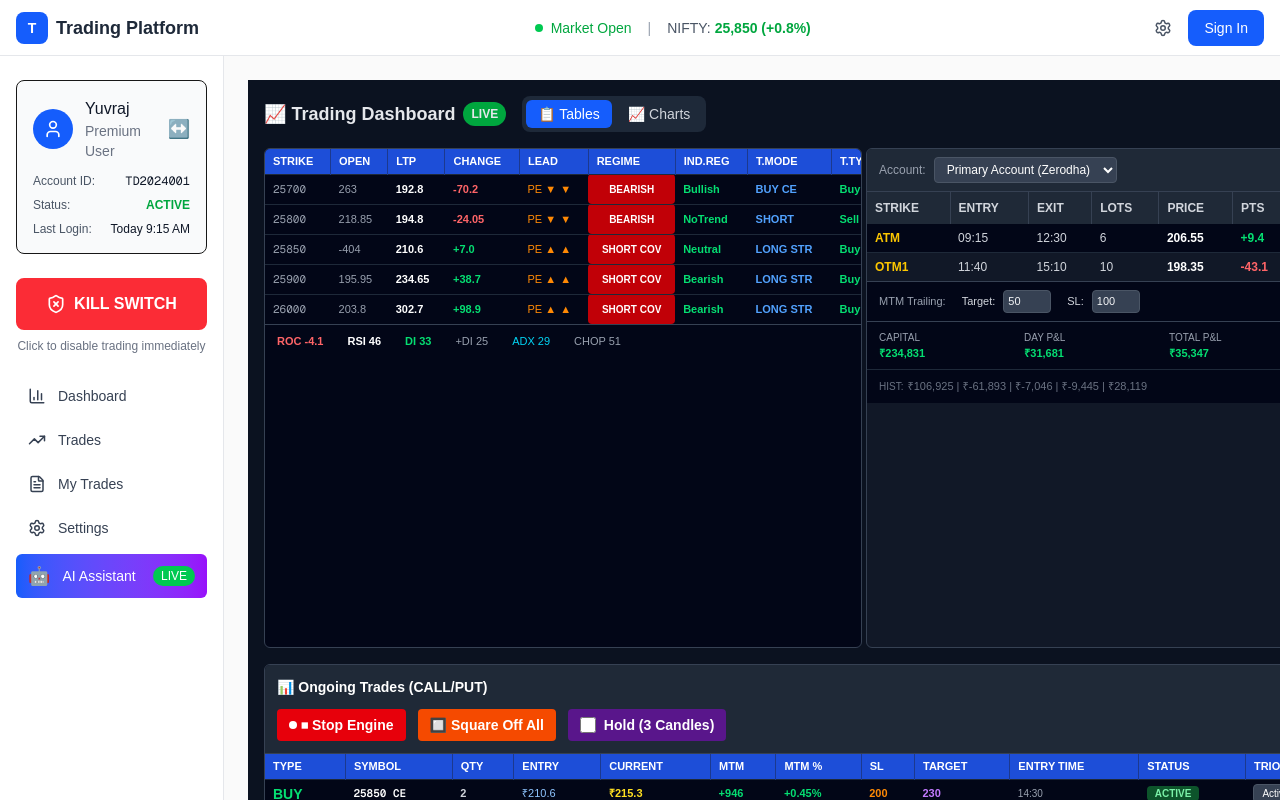
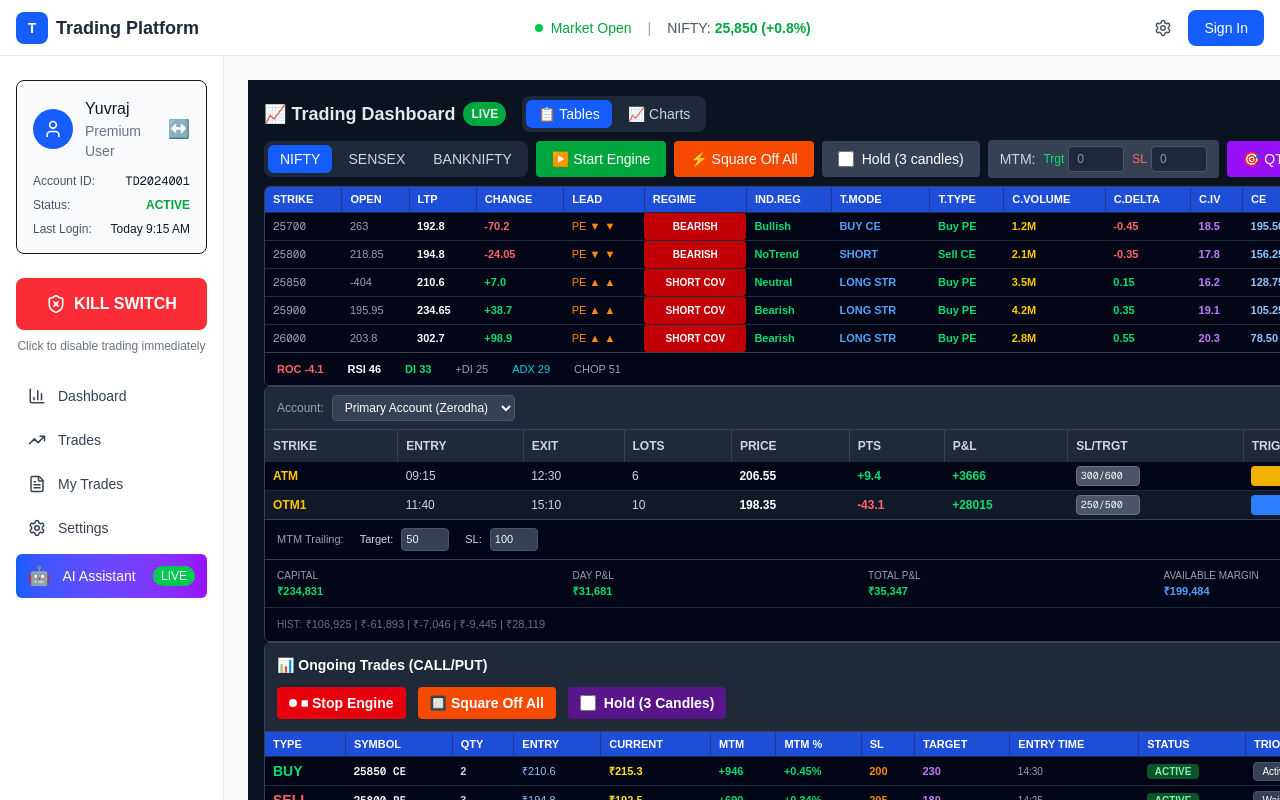
Before and after one commit to knikam3027/tardingUi, a Next.js app: page / in a window 1280 px wide. Shown: the top 800 px of the page. Built offline with nearby package versions, Linux system fonts and the light colour scheme.

Commit message:
Done. Added the NIFTY, SENSEX, BANKNIFTY index selector buttons to the control bar below the Trading Dashboard header.

```diff
--- a/app/page.tsx
+++ b/app/page.tsx
@@ -52,6 +52,7 @@ export default function Home() {
   const [mounted, setMounted] = useState(false);
   const containerRef = useRef<HTMLDivElement>(null);
   const [killSwitchActive, setKillSwitchActive] = useState(false);
+  const [selectedIndex, setSelectedIndex] = useState('NIFTY');
 
   // MTM Trailing for all indices
   const [mtmTarget, setMtmTarget] = useState('');
@@ -130,7 +131,7 @@ export default function Home() {
       >
 
         {/* Header Controls */}
-        <div className="mb-4 flex flex-wrap gap-3 items-center justify-between">
+        <div className="mb-2 flex flex-wrap gap-3 items-center justify-between">
           <div className="flex items-center gap-4">
             <h1 className="text-lg font-bold text-gray-200 flex items-center gap-2">
               📈 Trading Dashboard
@@ -214,99 +215,25 @@ export default function Home() {
           </div>
         </div>
 
-        {/* Mobile Dashboard Component */}
-        <MobileTradingDashboard />
+        {/* Auto Action Buttons - Desktop (below header) */}
+        <div className="hidden lg:flex flex-wrap gap-2 mb-2 items-center">
+          {/* Index Selector */}
+          <div className="flex gap-1 bg-gray-800 rounded-lg p-1">
+            {['NIFTY', 'SENSEX', 'BANKNIFTY'].map((index) => (
+              <button
+                key={index}
+                onClick={() => setSelectedIndex(index)}
+                className={`px-3 py-1 text-sm font-medium rounded-md transition-colors ${
+                  selectedIndex === index
+                    ? 'bg-blue-600 text-white'
+                    : 'text-gray-300 hover:text-white hover:bg-gray-700'
+                }`}
+              >
+                {index}
+              </button>
+            ))}
+          </div>
 
-        {/* Desktop Layout */}
-        <div className="hidden lg:block">
-          {activeView === 'tables' ? (
-            <>
-              {/* Trading Tables Section */}
-              <div className="space-y-4">
-                {/* Strike Prices Table and Account Summary */}
-                <div
-                  ref={containerRef}
-                  className="flex gap-1 transition-all duration-300 relative"
-                >
-                  <div
-                    className="transition-all duration-300 overflow-hidden"
-                    style={{
-                      width: `${leftWidth}%`,
-                      height: `${tableHeight}px`
-                    }}
-                  >
-                    <StrikePricesTable className="h-full" />
-                  </div>
-
-                  {/* Resizer Handle */}
-                  {isResizable && (
-                    <div
-                      onMouseDown={handleMouseDown}
-                      className={`w-1 bg-gray-600 hover:bg-blue-500 cursor-col-resize transition-colors z-10 ${
-                        isDragging ? 'bg-blue-500' : ''
-                      }`}
-                      title="Drag to resize"
-                    />
-                  )}
-
-                  <div
-                    className="transition-all duration-300 overflow-hidden"
-                    style={{
-                      width: `${100 - leftWidth}%`,
-                      height: `${tableHeight}px`
-                    }}
-                  >
-                    <AccountSummary className="h-full" />
-                  </div>
-                </div>
-
-                {/* Ongoing Trades Table */}
-                <OngoingTradesTable />
-
-                {/* Trading History Section */}
-                <TradingHistory />
-              </div>
-            </>
-          ) : (
-            /* Chart View */
-            <div className="space-y-4">
-              <div style={{ height: `${tableHeight + 100}px` }}>
-                <TradingChart className="h-full" />
-              </div>
-
-              {/* Chart-specific controls */}
-              <div className="grid grid-cols-1 lg:grid-cols-2 gap-4">
-                <TradingHistory />
-                <div className="bg-[#111827] border border-gray-700 rounded-lg p-4">
-                  <h3 className="text-sm font-bold text-white mb-3 flex items-center gap-2">
-                    📊 Market Analysis
-                  </h3>
-                  <div className="space-y-2 text-xs">
-                    <div className="flex justify-between">
-                      <span className="text-gray-400">Trend:</span>
-                      <span className="text-green-400 font-semibold">BULLISH</span>
-                    </div>
-                    <div className="flex justify-between">
-                      <span className="text-gray-400">Support:</span>
-                      <span className="text-blue-400 font-semibold">25,750</span>
-                    </div>
-                    <div className="flex justify-between">
-                      <span className="text-gray-400">Resistance:</span>
-                      <span className="text-red-400 font-semibold">26,100</span>
-                    </div>
-                    <div className="flex justify-between">
-                      <span className="text-gray-400">Volatility:</span>
-                      <span className="text-orange-400 font-semibold">MEDIUM</span>
-                    </div>
-                  </div>
-                </div>
-              </div>
-            </div>
-          )}
-        </div>
-
-        {/* Auto Action Buttons - Desktop */}
-        <div className="hidden lg:flex flex-wrap gap-2 mt-4 pt-4 border-t border-gray-700">
           {/* Engine Control */}
           <button
             onClick={handleEngineToggle}
@@ -374,9 +301,70 @@ export default function Home() {
           <button className="px-4 py-2 bg-gray-600 hover:bg-gray-700 text-white rounded text-sm transition-colors flex items-center gap-2">
             🔄 Refresh Data
           </button>
-          <button className="px-4 py-2 bg-blue-600 hover:bg-blue-700 text-white rounded text-sm transition-colors flex items-center gap-2">
-            📊 Analytics
-          </button>
+        </div>
+
+        {/* Mobile Dashboard Component */}
+        <MobileTradingDashboard />
+
+        {/* Desktop Layout */}
+        <div className="hidden lg:block">
+          {activeView === 'tables' ? (
+            <>
+              {/* Trading Tables Section */}
+              <div>
+                {/* Strike Prices Table */}
+                <div ref={containerRef}>
+                  <StrikePricesTable />
+                </div>
+
+                {/* Account Summary */}
+                <div>
+                  <AccountSummary />
+                </div>
+
+                {/* Ongoing Trades Table */}
+                <OngoingTradesTable />
+
+                {/* Trading History Section */}
+                <TradingHistory />
+              </div>
+            </>
+          ) : (
+            /* Chart View */
+            <div className="space-y-4">
+              <div style={{ height: `${tableHeight + 100}px` }}>
+                <TradingChart className="h-full" />
+              </div>
+
+              {/* Chart-specific controls */}
+              <div className="grid grid-cols-1 lg:grid-cols-2 gap-4">
+                <TradingHistory />
+                <div className="bg-[#111827] border border-gray-700 rounded-lg p-4">
+                  <h3 className="text-sm font-bold text-white mb-3 flex items-center gap-2">
+                    📊 Market Analysis
+                  </h3>
+                  <div className="space-y-2 text-xs">
+                    <div className="flex justify-between">
+                      <span className="text-gray-400">Trend:</span>
+                      <span className="text-green-400 font-semibold">BULLISH</span>
+                    </div>
+                    <div className="flex justify-between">
+                      <span className="text-gray-400">Support:</span>
+                      <span className="text-blue-400 font-semibold">25,750</span>
+                    </div>
+                    <div className="flex justify-between">
+                      <span className="text-gray-400">Resistance:</span>
+                      <span className="text-red-400 font-semibold">26,100</span>
+                    </div>
+                    <div className="flex justify-between">
+                      <span className="text-gray-400">Volatility:</span>
+                      <span className="text-orange-400 font-semibold">MEDIUM</span>
+                    </div>
+                  </div>
+                </div>
+              </div>
+            </div>
+          )}
         </div>
 
         {/* QTP Popup - Only closes on X button */}
--- a/components/StrikePricesTable.tsx
+++ b/components/StrikePricesTable.tsx
@@ -297,7 +297,7 @@ const StrikePricesTable = ({ className = "" }: { className?: string }) => {
         <table className="w-full text-[11px] border-collapse min-w-[1200px]">
           <thead className="bg-[#1d4ed8]">
             <tr>
-              {["STRIKE", "OPEN", "LTP", "CHANGE", "LEAD", "REGIME", "IND.REG", "T.MODE", "T.TYPE", "C.VOLUME", "C.DELTA", "C.IV", "CE", "PE", "SL/TGT", "MTM", "MANUAL"].map(h => (
+              {["STRIKE", "OPEN", "LTP", "CHANGE", "LEAD", "REGIME", "IND.REG", "T.MODE", "T.TYPE", "C.VOLUME", "C.DELTA", "C.IV", "CE", "PE", "MANUAL"].map(h => (
                 <th key={h} className="px-2 py-1 text-left font-bold text-white border-r border-blue-900 whitespace-nowrap">
                   {h}
                 </th>
@@ -333,37 +333,6 @@ const StrikePricesTable = ({ className = "" }: { className?: string }) => {
                 <td className="px-2 py-1 text-purple-400 font-semibold">{row.cIV}</td>
                 <td className="px-2 py-1 text-blue-300 font-semibold">{row.ce}</td>
                 <td className="px-2 py-1 text-red-300 font-semibold">{row.pe}</td>
-
-                {/* SL/TGT Column */}
-                <td className="px-2 py-1">
-                  <input
-                    type="text"
-                    placeholder="SL/TGT"
-                    defaultValue={trailingSLValues[row.strike] || ''}
-                    onChange={(e) => setTrailingSLValues({...trailingSLValues, [row.strike]: e.target.value})}
-                    className="w-14 px-1 py-0.5 bg-gray-700 text-white text-[10px] rounded border border-gray-600 focus:border-blue-400 focus:outline-none"
-                  />
-                </td>
-
-                {/* MTM Trailing Column (Two text boxes) */}
-                <td className="px-2 py-1">
-                  <div className="flex gap-0.5">
-                    <input
-                      type="text"
-                      placeholder="Act"
-                      defaultValue={mtmValues[`${row.strike}_act`] || ''}
-                      onChange={(e) => setMtmValues({...mtmValues, [`${row.strike}_act`]: e.target.value})}
-                      className="w-8 px-0.5 py-0.5 bg-gray-700 text-white text-[10px] rounded border border-gray-600 focus:border-blue-400 focus:outline-none"
-                    />
-                    <input
-                      type="text"
-                      placeholder="Dist"
-                      defaultValue={mtmValues[`${row.strike}_dist`] || ''}
-                      onChange={(e) => setMtmValues({...mtmValues, [`${row.strike}_dist`]: e.target.value})}
-                      className="w-8 px-0.5 py-0.5 bg-gray-700 text-white text-[10px] rounded border border-gray-600 focus:border-blue-400 focus:outline-none"
-                    />
-                  </div>
-                </td>
 
                 {/* MANUAL Column */}
                 <td className="px-2 py-1">
```
